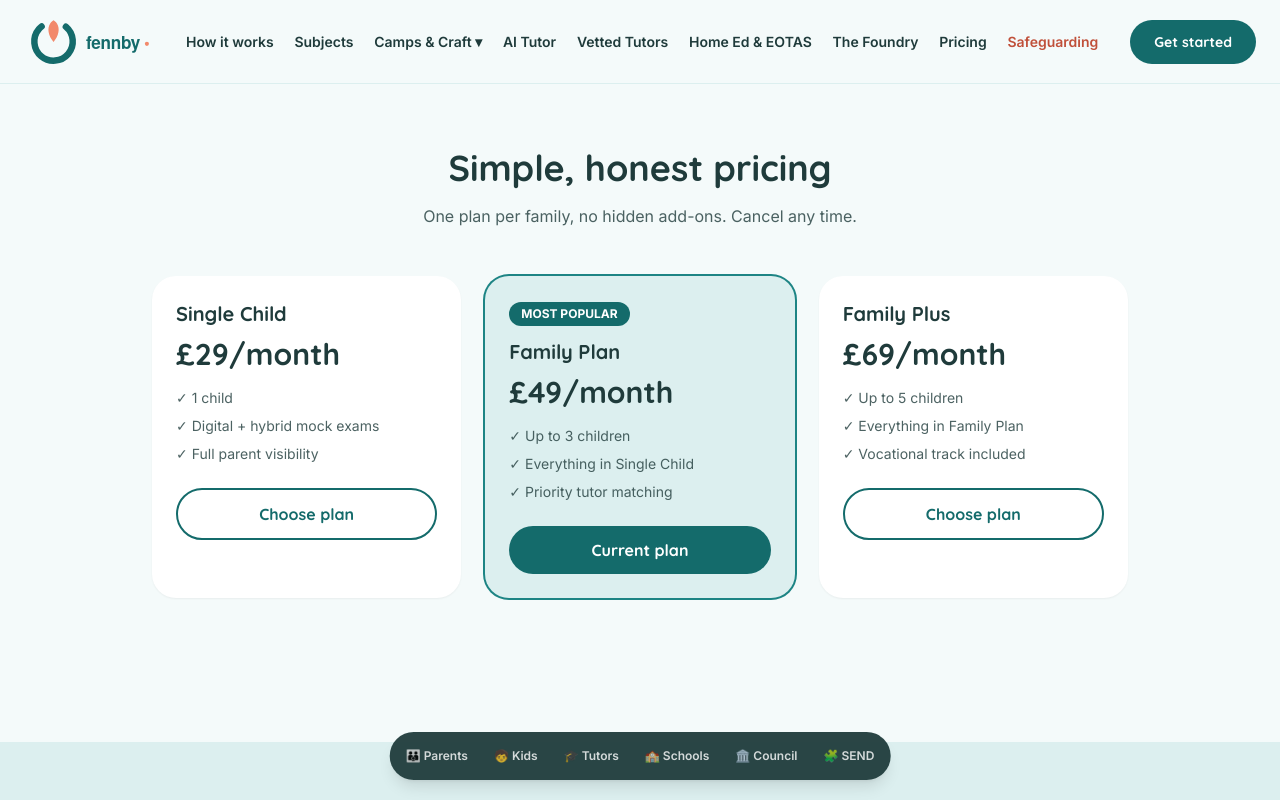
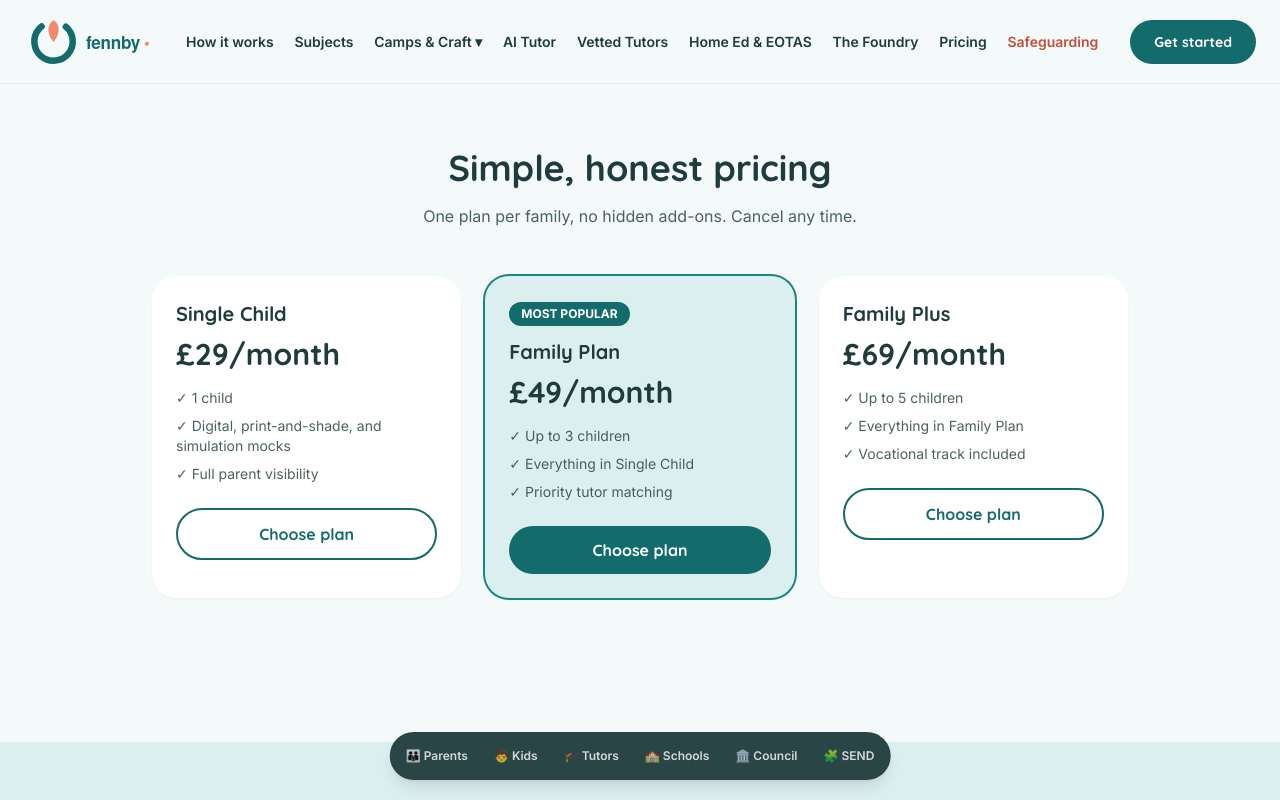
Before and after one commit to 1702london-maker/Fennby, a Next.js app: page /pricing in a window 1280 px wide. Shown: the top 800 px of the page. Built offline with nearby package versions, Linux system fonts and the light colour scheme.

Commit message:
Move pricing plans out of mock data

```diff
--- a/src/app/pricing/page.tsx
+++ b/src/app/pricing/page.tsx
@@ -1,7 +1,7 @@
 import { PageShell } from "@/components/PageShell";
 import { Card } from "@/components/Card";
 import { Button } from "@/components/Button";
-import { billing } from "@/lib/mock-data";
+import { billingPlans } from "@/lib/billing-plans";
 
 export default function PricingPage() {
   return (
@@ -14,13 +14,13 @@ export default function PricingPage() {
           </p>
         </div>
         <div className="grid md:grid-cols-3 gap-6">
-          {billing.plans.map((p) => (
+          {billingPlans.map((p) => (
             <Card
               key={p.name}
-              tint={p.current ? "teal" : "white"}
-              className={p.current ? "ring-2 ring-teal-700" : ""}
+              tint={p.highlighted ? "teal" : "white"}
+              className={p.highlighted ? "ring-2 ring-teal-700" : ""}
             >
-              {p.current && (
+              {p.highlighted && (
                 <span className="inline-block bg-teal-900 text-white text-xs font-bold px-3 py-1 rounded-full mb-3">
                   MOST POPULAR
                 </span>
@@ -32,8 +32,8 @@ export default function PricingPage() {
                   <li key={f}>✓ {f}</li>
                 ))}
               </ul>
-              <Button href="/parent" variant={p.current ? "primary" : "outline"} className="w-full justify-center">
-                {p.current ? "Current plan" : "Choose plan"}
+              <Button href="/register/parent" variant={p.highlighted ? "primary" : "outline"} className="w-full justify-center">
+                Choose plan
               </Button>
             </Card>
           ))}
--- /dev/null
+++ b/src/lib/billing-plans.ts
@@ -0,0 +1,25 @@
+export type BillingPlan = {
+  name: string;
+  price: string;
+  features: string[];
+  highlighted?: boolean;
+};
+
+export const billingPlans: BillingPlan[] = [
+  {
+    name: "Single Child",
+    price: "£29/month",
+    features: ["1 child", "Digital, print-and-shade, and simulation mocks", "Full parent visibility"],
+  },
+  {
+    name: "Family Plan",
+    price: "£49/month",
+    features: ["Up to 3 children", "Everything in Single Child", "Priority tutor matching"],
+    highlighted: true,
+  },
+  {
+    name: "Family Plus",
+    price: "£69/month",
+    features: ["Up to 5 children", "Everything in Family Plan", "Vocational track included"],
+  },
+];
```
